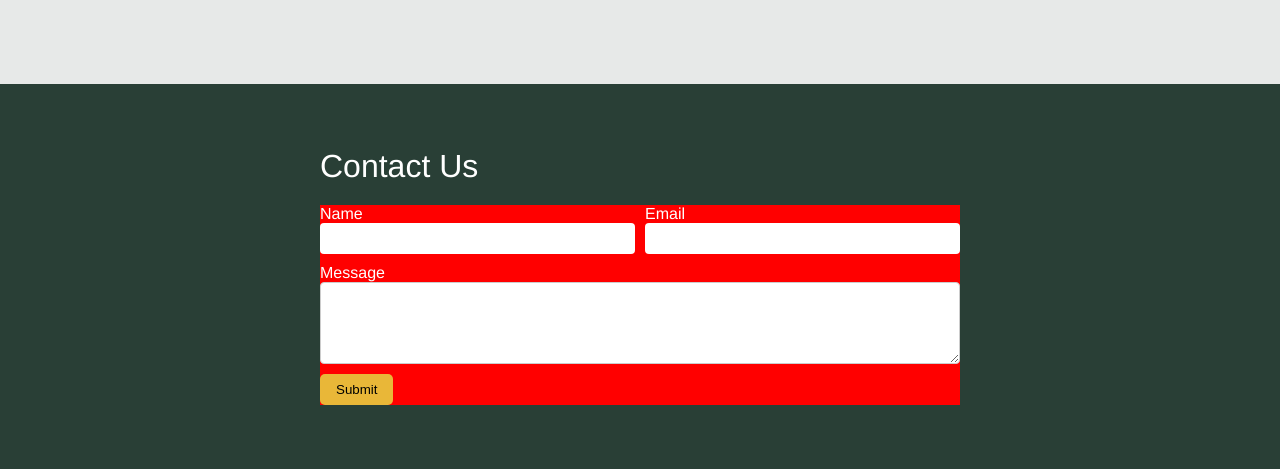
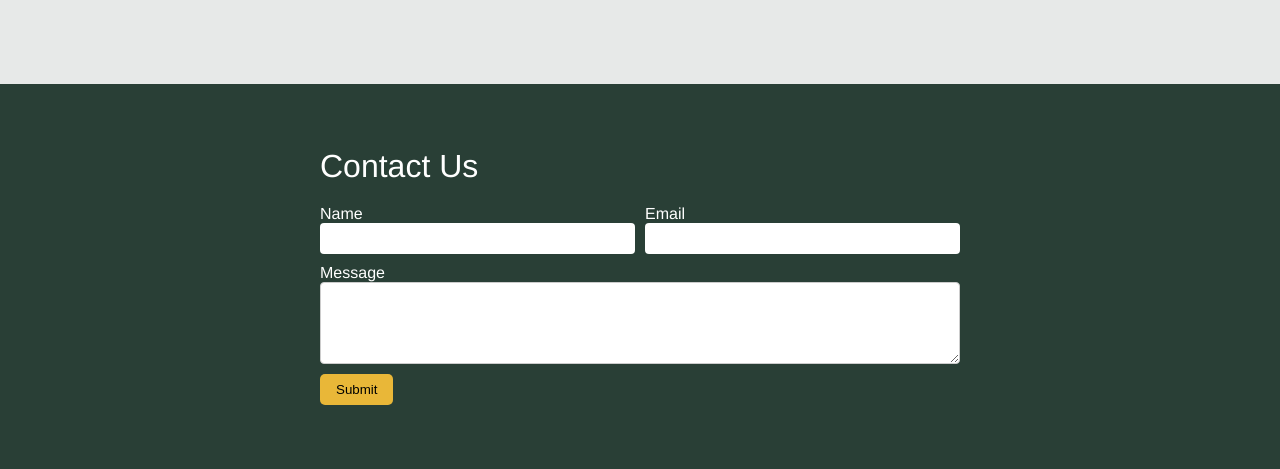
Before and after one commit to Acosta01-dev/shop_PHP-MYSQL, a PHP site: page / in a window 1280 px wide. Shown: the part 1115-1584 px from the top of the page. Run offline with PHP 8.4, Linux system fonts and the light colour scheme; data that the repository does not hold is empty.

Commit message:
minor css changes

```diff
--- a/css/style.css
+++ b/css/style.css
@@ -230,8 +230,7 @@ footer {
     @media screen and (min-width: 750px) {
       footer .form-field {
         grid-template-columns: repeat(2, 1fr);
-        grid-template-rows: auto minmax(100px, 1fr);
-        background-color: red; } }
+        grid-template-rows: auto minmax(100px, 1fr); } }
     footer .form-field input[type="text"],
     footer .form-field input[type="email"] {
       border-radius: 4px;
--- a/scss/layout/_footer.scss
+++ b/scss/layout/_footer.scss
@@ -18,7 +18,6 @@ footer {
         @media screen and (min-width: 750px) {
             grid-template-columns: repeat(2, 1fr);
             grid-template-rows: auto minmax(100px, 1fr);
-            background-color: red;
         }
 
         grid-column-gap: 10px;
```
